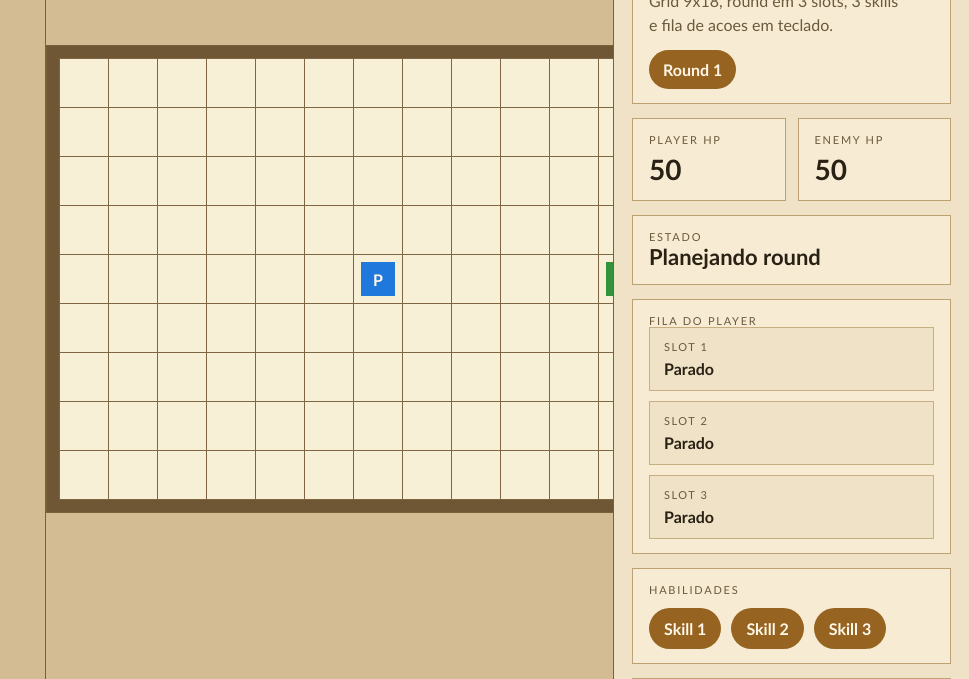
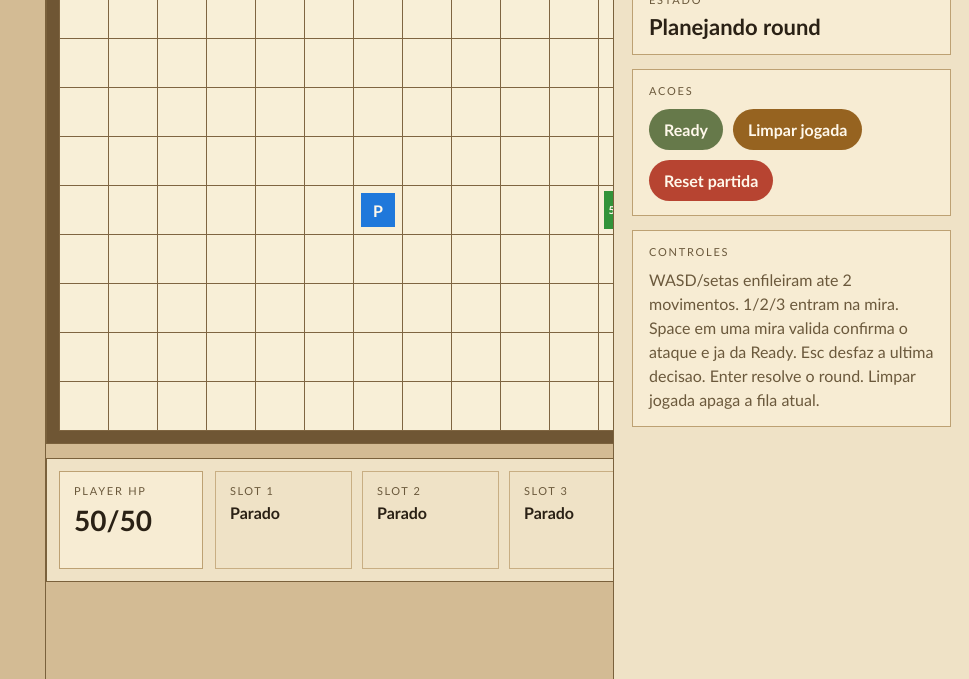
Before and after one commit to Ostrowskii/vibi-fight-singleplayer, a website with bundled scripts: page index.html in a window 1280 px wide. Shown: the part 121-800 px from the top of the page, without its empty margins (311-1280 px from the left). Built offline with nearby package versions, Linux system fonts and the light colour scheme.

Commit message:
Reposition board HUD and enemy HP

```diff
--- a/app.js
+++ b/app.js
@@ -26,6 +26,35 @@ const SKILLS = {
   1: [0, 1, 2, 3].map((rot) => getSkillCells(1, rot)),
   2: [0, 1, 2, 3].map((rot) => getSkillCells(2, rot)),
   3: [0, 1, 2, 3].map((rot) => getSkillCells(3, rot)),
+};
+
+function buildSkillPreview(cells) {
+  let minX = Infinity;
+  let minY = Infinity;
+  let maxX = -Infinity;
+  let maxY = -Infinity;
+
+  for (const cell of cells) {
+    minX = Math.min(minX, cell.x);
+    minY = Math.min(minY, cell.y);
+    maxX = Math.max(maxX, cell.x);
+    maxY = Math.max(maxY, cell.y);
+  }
+
+  return {
+    width: maxX - minX + 1,
+    height: maxY - minY + 1,
+    cells: cells.map((cell) => ({
+      x: cell.x - minX,
+      y: cell.y - minY,
+    })),
+  };
+}
+
+const SKILL_PREVIEWS = {
+  1: buildSkillPreview(SKILLS[1][0]),
+  2: buildSkillPreview(SKILLS[2][0]),
+  3: buildSkillPreview(SKILLS[3][0]),
 };
 
 function waitAction() {
@@ -419,12 +448,12 @@ function actorLabel(actor) {
   return actor === "player" ? "Player" : "IA";
 }
 
-function actorToken(actor) {
-  return actor === "player" ? "P" : "AI";
+function actorClass(actor) {
+  return actor === "player" ? "player" : "enemy";
 }
 
-function actorClass(actor) {
-  return actor === "player" ? "player" : "enemy";
+function hpText(hp) {
+  return `${hp}/${rules.maxHp}`;
 }
 
 function playbackLabel(action) {
@@ -526,9 +555,37 @@ function boardOverlayMarkup(snap) {
       <div
         class="${classes.join(" ")}"
         style="--grid-x:${from.x}; --grid-y:${from.y}; --delta-x:${deltaX}; --delta-y:${deltaY}; --bump-x:${bump.x}; --bump-y:${bump.y}"
-      >${actorToken(actor)}</div>
+      >${actor === "player" ? "P" : hpText(snap.enemyHp)}</div>
     </div>
   `;
+}
+
+function skillPreviewMarkup(snap) {
+  return [1, 2, 3]
+    .map((skill) => {
+      const preview = SKILL_PREVIEWS[skill];
+      const filled = new Set(preview.cells.map((cell) => keyForPos(cell)));
+      const active = snap.mode.kind === "target" && snap.mode.skill === skill;
+      const disabled = snap.resolving ? "disabled" : "";
+      const cells = [];
+
+      for (let y = 0; y < preview.height; y += 1) {
+        for (let x = 0; x < preview.width; x += 1) {
+          const key = `${x}:${y}`;
+          cells.push(`<span class="skill-mini-cell ${filled.has(key) ? "filled" : ""}"></span>`);
+        }
+      }
+
+      return `
+        <button class="skill-preview ${active ? "active" : ""}" data-skill="${skill}" ${disabled} aria-label="Skill ${skill}">
+          <span class="skill-key">${skill}</span>
+          <span class="skill-grid" style="--mini-cols:${preview.width}; --mini-rows:${preview.height}">
+            ${cells.join("")}
+          </span>
+        </button>
+      `;
+    })
+    .join("");
 }
 
 function boardCellMarkup(snap) {
@@ -570,7 +627,7 @@ function boardCellMarkup(snap) {
       if (snap.player.x === x && snap.player.y === y && !hidingMovingPlayer) {
         actor = '<div class="actor player">P</div>';
       } else if (snap.enemy.x === x && snap.enemy.y === y && !hidingMovingEnemy) {
-        actor = '<div class="actor enemy">AI</div>';
+        actor = `<div class="actor enemy enemy-hp">${hpText(snap.enemyHp)}</div>`;
       }
       if (trailStep !== null) {
         overlay += `<div class="trail-badge">${trailStep}</div>`;
@@ -695,33 +752,45 @@ function render() {
       <div class="left-rail" aria-hidden="true"></div>
 
       <section class="board-stage">
-        <div class="board-wrap board-wrap-large">
-          <div class="board">${boardCellMarkup(snap)}${boardOverlayMarkup(snap)}</div>
+        <div class="board-stack">
+          <div class="board-wrap board-wrap-large">
+            <div class="board">${boardCellMarkup(snap)}${boardOverlayMarkup(snap)}</div>
+          </div>
+
+          <section class="board-underbar">
+            <div class="player-hp-card">
+              <div class="stat-label">Player HP</div>
+              <div class="stat-value">${hpText(snap.playerHp)}</div>
+            </div>
+
+            <div class="queue-inline">
+              ${snap.queue
+                .map(
+                  (action, index) => `
+                    <div class="queue-slot ${snap.playback?.slot === index + 1 ? "active" : ""} ${
+                      snap.playback?.slot === index + 1 && snap.playback.actor === "enemy" ? "enemy-turn" : ""
+                    }">
+                      <div class="slot-index">Slot ${index + 1}</div>
+                      <div class="slot-value">${actionLabel(action)}</div>
+                    </div>
+                  `
+                )
+                .join("")}
+            </div>
+
+            <div class="skill-strip">
+              ${skillPreviewMarkup(snap)}
+            </div>
+          </section>
         </div>
       </section>
 
       <aside class="panel sidebar">
-        <section class="card hero-card">
-          <div class="eyebrow">Single Player Prototype</div>
-          <h1 class="title title-side">Vibi Fight</h1>
-          <p class="subtitle subtitle-side">Grid 9x18, round em 3 slots, 3 skills e fila de acoes em teclado.</p>
-          <div class="round-chip round-chip-side">Round ${snap.round}</div>
-        </section>
-
-        <section class="stat-grid">
-          <div class="card">
-            <div class="stat-label">Player HP</div>
-            <div class="stat-value">${snap.playerHp}</div>
-          </div>
-          <div class="card">
-            <div class="stat-label">Enemy HP</div>
-            <div class="stat-value">${snap.enemyHp}</div>
-          </div>
-        </section>
-
-        <section class="card">
-          <div class="stat-label">Estado</div>
-          <p class="stat-value" style="font-size:22px">${phaseLabel(snap)}</p>
+        <section class="card sidebar-status">
+          <div class="stat-label">Round</div>
+          <div class="stat-value sidebar-round">${snap.round}</div>
+          <div class="stat-label" style="margin-top:12px">Estado</div>
+          <p class="sidebar-phase">${phaseLabel(snap)}</p>
           ${
             snap.winner !== 0
               ? `<p class="winner" style="margin-top:10px">${winnerText(snap.winner)}</p>`
@@ -739,33 +808,6 @@ function render() {
                 )}.</p>`
               : ""
           }
-        </section>
-
-        <section class="card">
-          <div class="stat-label">Fila do Player</div>
-          <div class="queue">
-            ${snap.queue
-              .map(
-                (action, index) => `
-                  <div class="queue-slot ${snap.playback?.slot === index + 1 ? "active" : ""} ${
-                    snap.playback?.slot === index + 1 && snap.playback.actor === "enemy" ? "enemy-turn" : ""
-                  }">
-                    <div class="slot-index">Slot ${index + 1}</div>
-                    <div class="slot-value">${actionLabel(action)}</div>
-                  </div>
-                `
-              )
-              .join("")}
-          </div>
-        </section>
-
-        <section class="card">
-          <div class="stat-label">Habilidades</div>
-          <div class="skills" style="margin-top:12px">
-            <button data-skill="1" ${controlsDisabled}>Skill 1</button>
-            <button data-skill="2" ${controlsDisabled}>Skill 2</button>
-            <button data-skill="3" ${controlsDisabled}>Skill 3</button>
-          </div>
         </section>
 
         <section class="card">
--- a/styles.css
+++ b/styles.css
@@ -76,6 +76,12 @@ body {
   border-left: 1px solid var(--border);
 }
 
+.board-stack {
+  width: var(--board-shell-width);
+  display: grid;
+  gap: 14px;
+}
+
 .eyebrow {
   letter-spacing: 0.18em;
   text-transform: uppercase;
@@ -113,6 +119,37 @@ body {
 
 .board-wrap-large {
   width: var(--board-shell-width);
+}
+
+.board-underbar {
+  width: 100%;
+  padding: 12px;
+  display: flex;
+  gap: 12px;
+  align-items: stretch;
+  background: var(--panel);
+  border: 1px solid var(--border);
+}
+
+.player-hp-card {
+  width: 144px;
+  padding: 12px 14px;
+  background: var(--card);
+  border: 1px solid #bda173;
+}
+
+.queue-inline {
+  min-width: 0;
+  flex: 1 1 auto;
+  display: grid;
+  grid-template-columns: repeat(3, minmax(0, 1fr));
+  gap: 10px;
+}
+
+.skill-strip {
+  display: flex;
+  gap: 10px;
+  align-items: stretch;
 }
 
 .board {
@@ -179,6 +216,16 @@ body {
 
 .actor.enemy {
   background: var(--enemy);
+}
+
+.actor.enemy-hp {
+  inset: 10%;
+  padding: 0 4px;
+  font-size: clamp(8px, 0.85vw, 12px);
+  line-height: 1;
+  letter-spacing: -0.02em;
+  font-variant-numeric: tabular-nums;
+  text-align: center;
 }
 
 .actor.ghost {
@@ -251,6 +298,22 @@ body {
   border-left: 1px solid var(--border);
 }
 
+.sidebar-status {
+  display: grid;
+  gap: 8px;
+}
+
+.sidebar-round {
+  margin-top: 2px;
+}
+
+.sidebar-phase {
+  margin: 0;
+  font-size: 22px;
+  font-weight: 800;
+  line-height: 1.2;
+}
+
 .hero-card {
   display: grid;
   gap: 10px;
@@ -315,6 +378,10 @@ body {
   border: 1px solid #c8ae83;
 }
 
+.queue-inline .queue-slot {
+  min-width: 0;
+}
+
 .queue-slot.active {
   background: #f1dfb8;
   border-color: var(--accent);
@@ -341,6 +408,53 @@ body {
   display: flex;
   gap: 10px;
   flex-wrap: wrap;
+}
+
+.skill-preview {
+  min-width: 88px;
+  padding: 10px;
+  display: grid;
+  justify-items: start;
+  gap: 8px;
+  border: 1px solid #bda173;
+  border-radius: 14px;
+  background: var(--card);
+  color: var(--ink);
+}
+
+.skill-preview.active {
+  border-color: var(--accent);
+  background: #f1dfb8;
+}
+
+.skill-key {
+  font-size: 12px;
+  font-weight: 900;
+  letter-spacing: 0.12em;
+  color: var(--muted);
+}
+
+.skill-grid {
+  display: grid;
+  grid-template-columns: repeat(var(--mini-cols), 12px);
+  grid-template-rows: repeat(var(--mini-rows), 12px);
+  gap: 1px;
+  padding: 1px;
+  background: var(--grid-line);
+}
+
+.skill-mini-cell {
+  width: 12px;
+  height: 12px;
+  background: var(--empty);
+}
+
+.skill-mini-cell.filled {
+  background: var(--preview);
+}
+
+.skill-preview.active .skill-mini-cell.filled {
+  background: var(--accent);
 }
 
 button {
```
